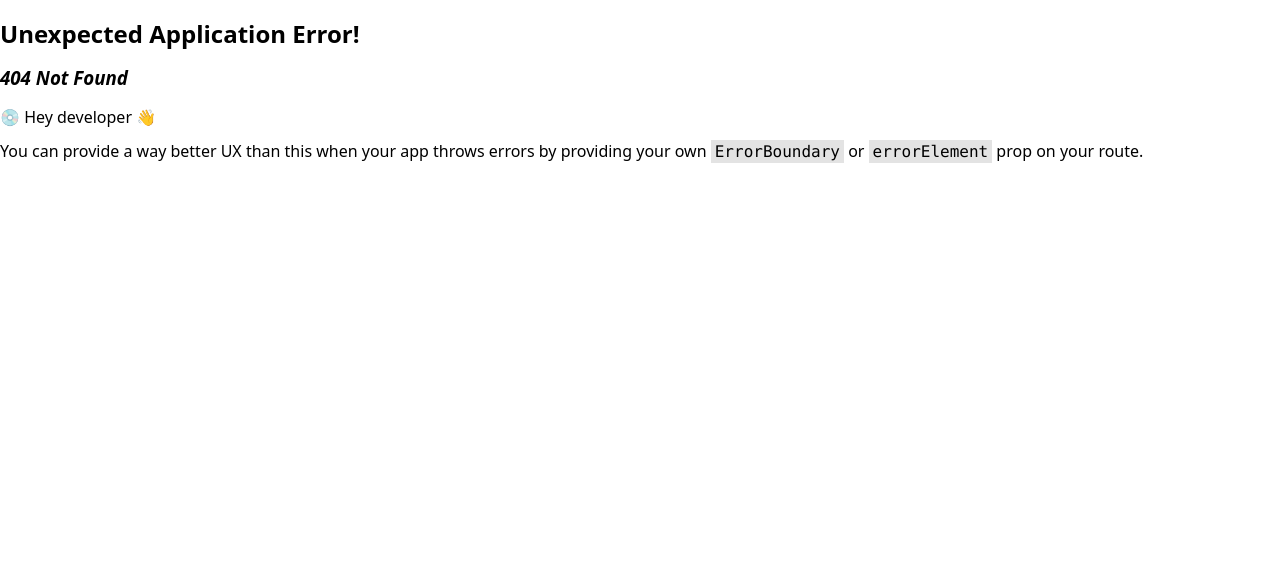
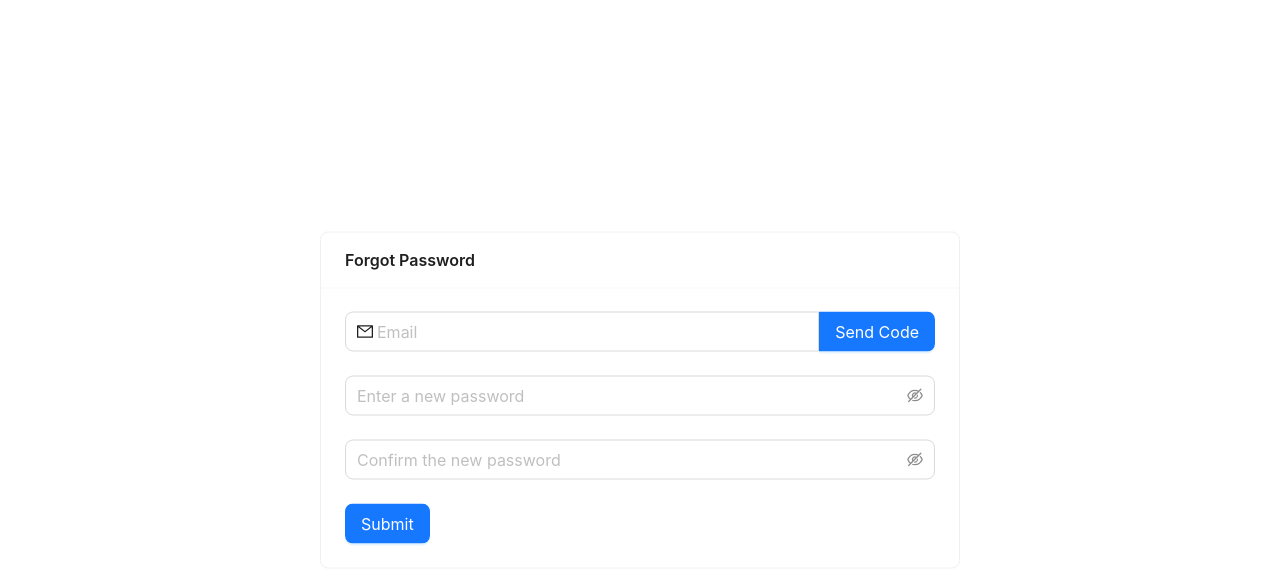
Before and after one commit to bounswe/bounswe2023group5, a React (Vite) app in the folder app/frontend/: page /forgot in a window 1280 px wide. Before the commit this address had no page. Shown: the top 584 px of the page. Built offline with nearby package versions, Linux system fonts and the light colour scheme.

Commit message:
First draft of forgot password is implemented

```diff
--- a/app/frontend/package.json
+++ b/app/frontend/package.json
@@ -10,6 +10,8 @@
     "preview": "vite preview"
   },
   "dependencies": {
+    "@ant-design/icons": "^5.2.6",
+    "antd": "^5.10.2",
     "modern-normalize": "^2.0.0",
     "react": "^18.2.0",
     "react-dom": "^18.2.0",
--- /dev/null
+++ b/app/frontend/src/Pages/ForgotPassword/ForgotPassword.module.scss
@@ -0,0 +1,9 @@
+.form {
+    width: 50%;
+    height: auto;
+    position: absolute;
+    top: 50%;
+    left: 50%;
+    transform: translate(-50%, -50%);
+
+}
--- /dev/null
+++ b/app/frontend/src/Pages/ForgotPassword/ForgotPassword.tsx
@@ -0,0 +1,84 @@
+import { Button, Form, Input, Space, Card, message } from "antd";
+import { MailOutlined } from "@ant-design/icons";
+import { useState } from "react";
+import styles from "./ForgotPassword.module.scss";
+
+const ForgotPassword = () => {
+  const [form] = Form.useForm();
+  const [codeInputVisible, setCodeInputVisible] = useState(false);
+
+  const onFinish = () => {
+    message.success("Submit success!");
+  };
+
+  const onFinishFailed = () => {
+    message.error("Submit failed!");
+  };
+
+  return (
+    <Card title="Forgot Password" className={styles.form}>
+      <Form
+        form={form}
+        layout="vertical"
+        onFinish={onFinish}
+        onFinishFailed={onFinishFailed}
+        size="large"
+      >
+        <Space.Compact block size="large">
+          <Form.Item
+            style={{ width: "100%" }}
+            name="email"
+            rules={[
+              { required: true, message: "" },
+              { type: "email", message: "Please provide a valid email" },
+            ]}
+          >
+            <Input
+              prefix={<MailOutlined className="site-form-item-icon" />}
+              placeholder="Email"
+            />
+          </Form.Item>
+          <Button type="primary" onClick={() => setCodeInputVisible(true)}>
+            Send Code
+          </Button>
+        </Space.Compact>
+        <Form.Item
+          hidden={!codeInputVisible}
+          name="verification-code"
+          rules={[{ required: true, message: "" }]}
+        >
+          <Input placeholder="Verification Code" />
+        </Form.Item>
+
+        <Form.Item name="password" rules={[{ required: true, message: "" }]}>
+          <Input.Password placeholder="Enter a new password" />
+        </Form.Item>
+        <Form.Item
+          name="conf_password"
+          dependencies={["password"]}
+          rules={[
+            {
+              required: true,
+            },
+            ({ getFieldValue }) => ({
+              validator(_, value) {
+                if (!value || getFieldValue("password") === value) {
+                  return Promise.resolve();
+                }
+                return Promise.reject(
+                  new Error("The new password that you entered do not match!")
+                );
+              },
+            }),
+          ]}
+        >
+          <Input.Password placeholder="Confirm the new password" />
+        </Form.Item>
+
+        <Button type="primary">Submit</Button>
+      </Form>
+    </Card>
+  );
+};
+
+export default ForgotPassword;
--- a/app/frontend/src/router.tsx
+++ b/app/frontend/src/router.tsx
@@ -1,6 +1,7 @@
 import { createBrowserRouter } from "react-router-dom";
 import HelloWorld from "./Pages/HelloWorld/HelloWorld";
 import MainLayout from "./Layout/MainLayout/MainLayout";
+import ForgotPassword from "./Pages/ForgotPassword/ForgotPassword";
 
 const router = createBrowserRouter([
   {
@@ -13,6 +14,10 @@ const router = createBrowserRouter([
       },
     ],
   },
+  {
+    path: "forgot",
+    element: <ForgotPassword />,
+  },
 ]);
 
 export { router };
```
Also changed, not shown: 1 other file (tests, documents, lock files or other folders).
